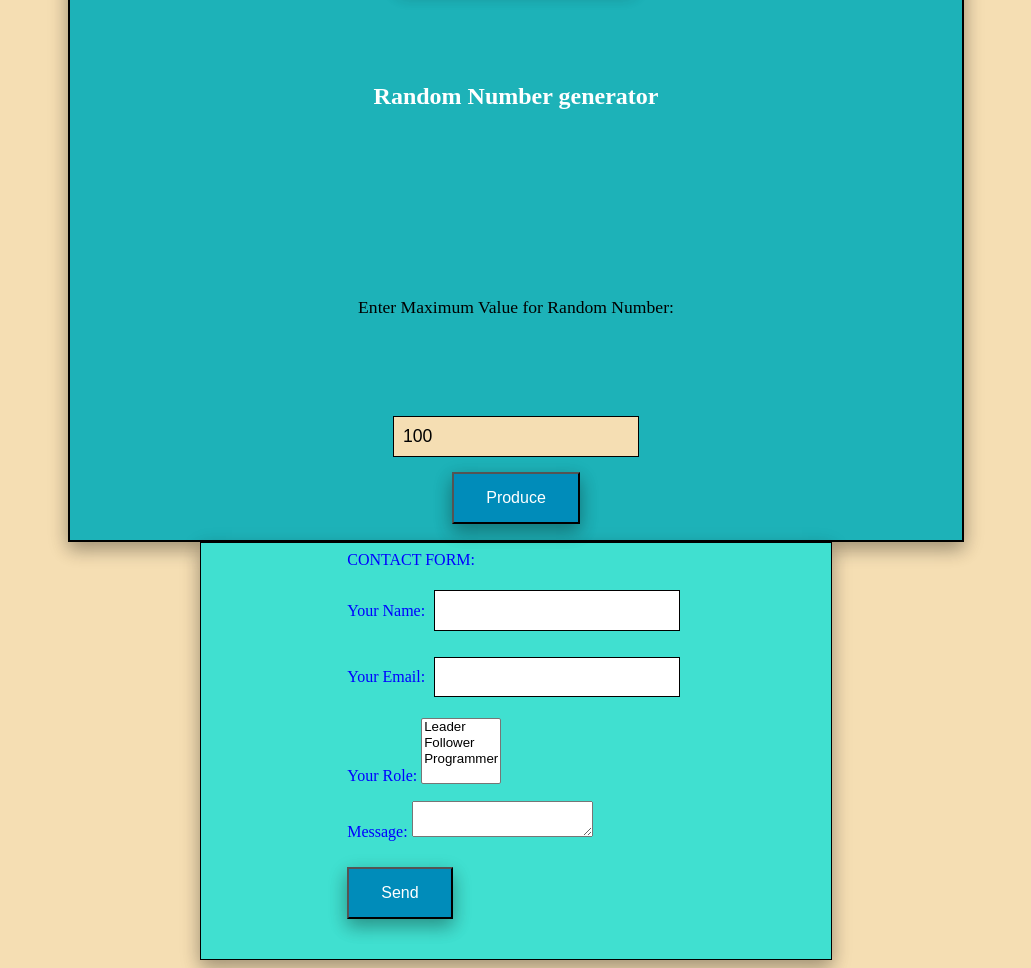
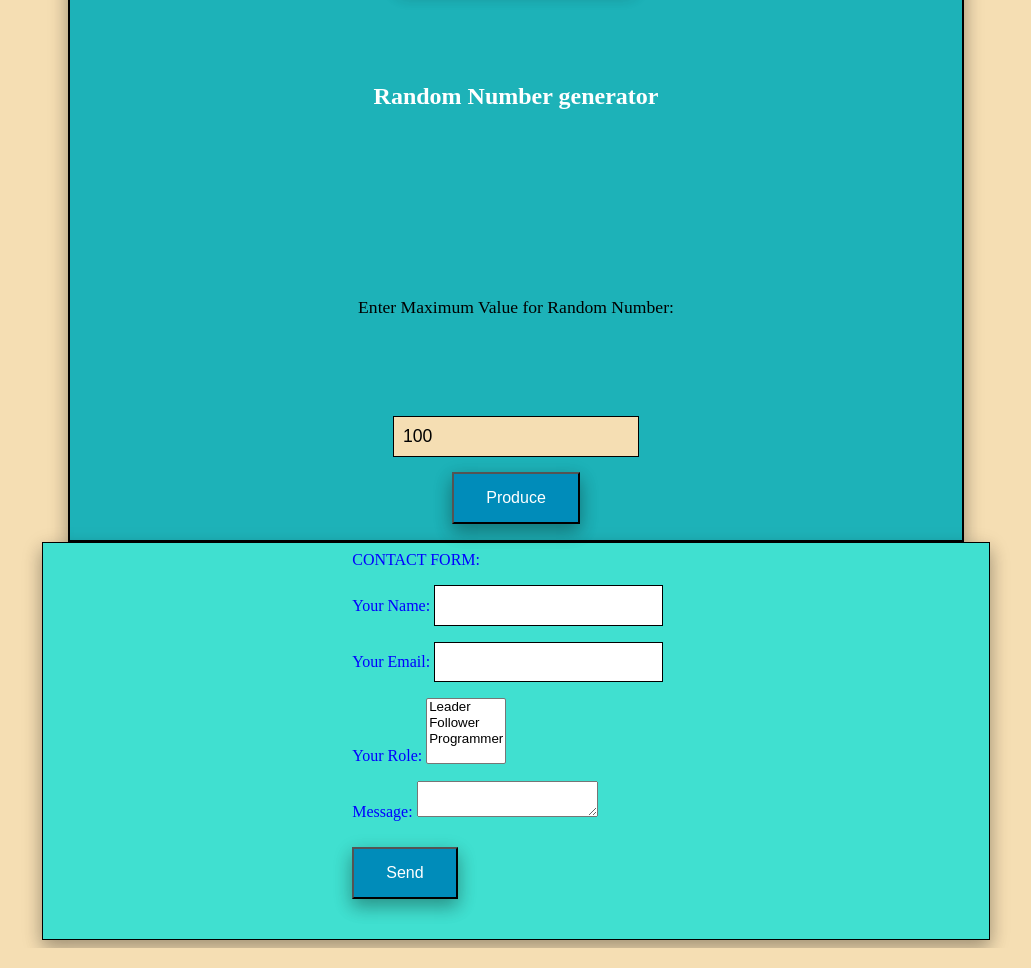
Before and after one commit to kuankuanta/randomg, a plain HTML site: page index.html in a window 1280 px wide. Shown: the part 106-1074 px from the top of the page, without its empty margins (124-1155 px from the left). Drawn offline with Linux system fonts and the light colour scheme.

Commit message:
fomr changes

```diff
--- a/style.css
+++ b/style.css
@@ -79,7 +79,7 @@ button {
     justify-content: center;
     flex:1;
     border: 1px solid;
-    width:50%;
+    width:75%;
     margin:auto;
     background-color: turquoise;
     box-shadow: 0 8px 16px 0 rgba(0,0,0,0.2), 0 6px 20px 0 rgba(0,0,0,0.19);
@@ -88,8 +88,13 @@ button {
   form{
     color:blue;
     padding: 1vh;
+    align-items: center;
+    justify-content: center;
 
   }
   form input{
     background:white;
+    width:70%;
+    margin:auto;
+
   }
```
